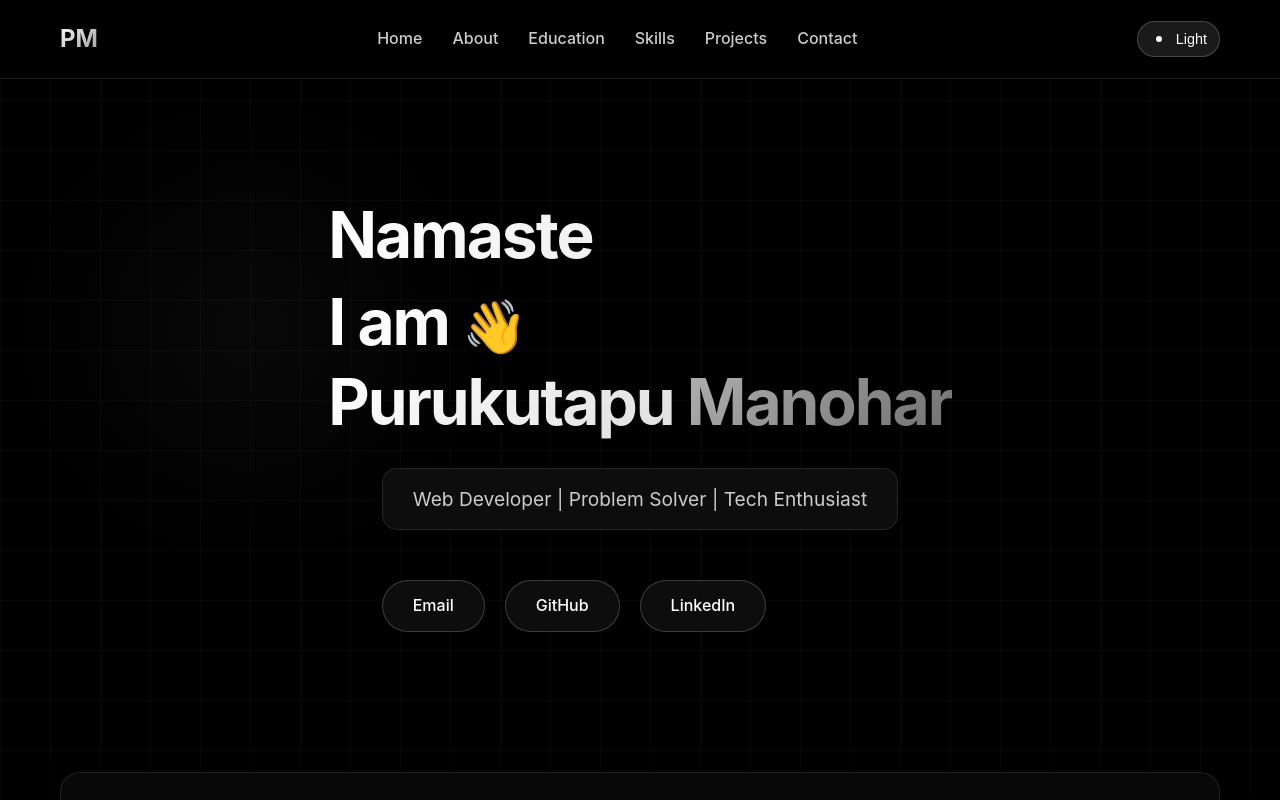
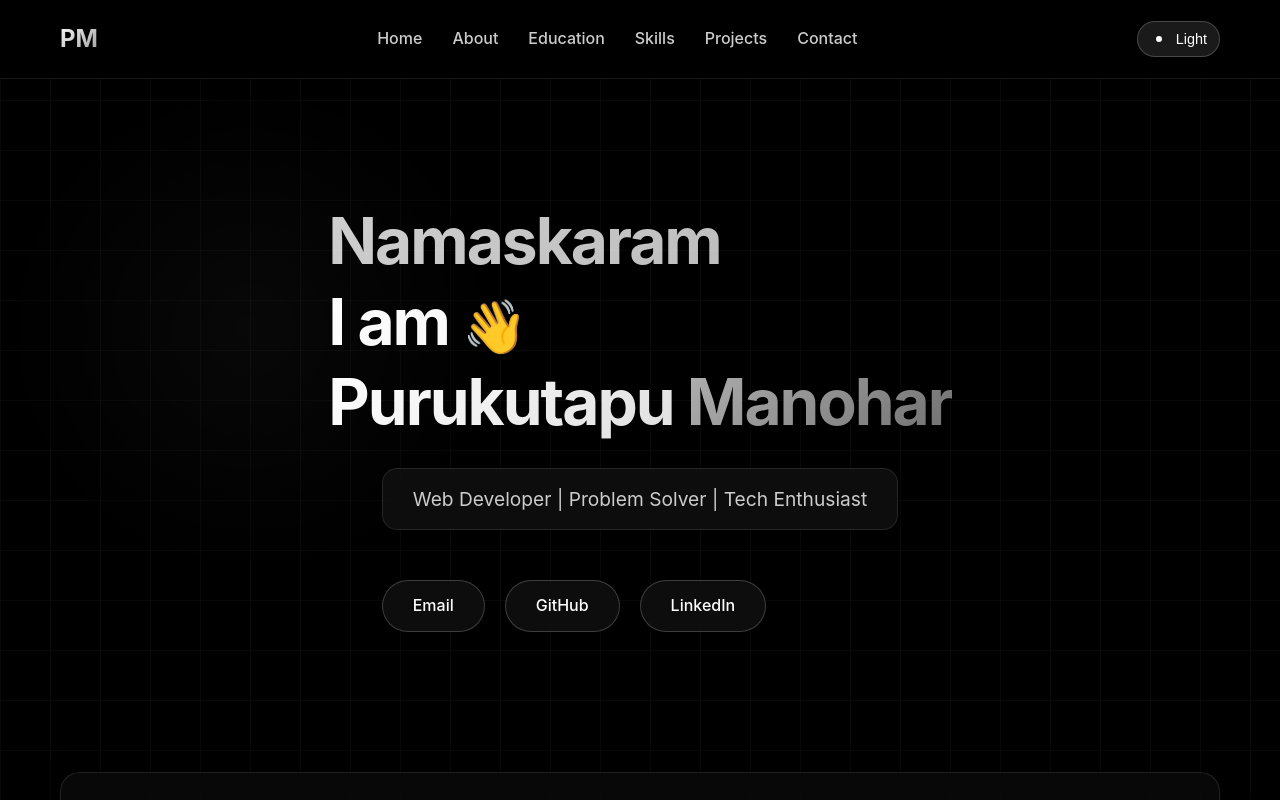
Before and after one commit to Manoharreddi2/New-Portfolio, a React (Vite) app: page / in a window 1280 px wide. Built offline with nearby package versions, Linux system fonts and the light colour scheme.

Commit message:
Update greeting interval to 2s

```diff
--- a/src/components/Hero.jsx
+++ b/src/components/Hero.jsx
@@ -13,7 +13,7 @@ const Hero = () => {
     useEffect(() => {
         const interval = setInterval(() => {
             setIndex((prevIndex) => (prevIndex + 1) % greetings.length);
-        }, 3000); // 3 seconds per greeting
+        }, 1800); // 2 seconds per greeting
 
         return () => clearInterval(interval);
     }, []);
```
